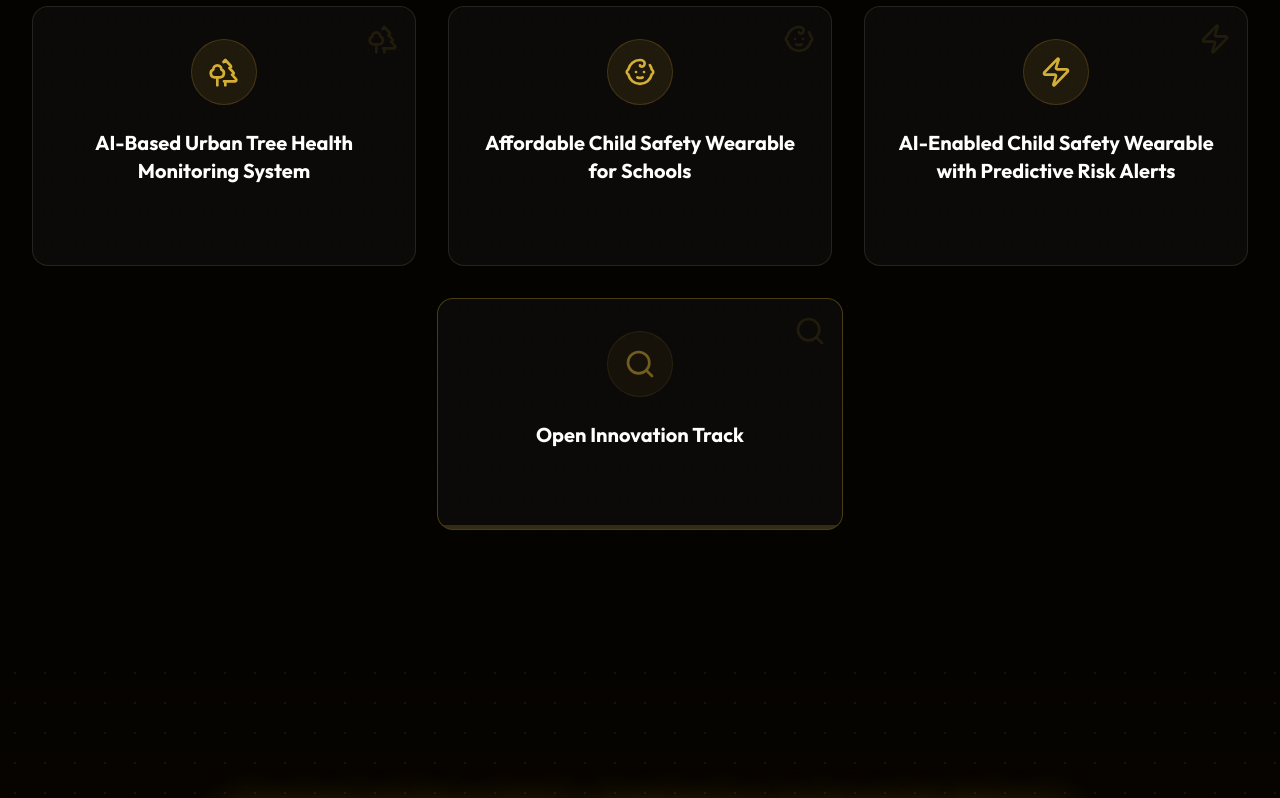
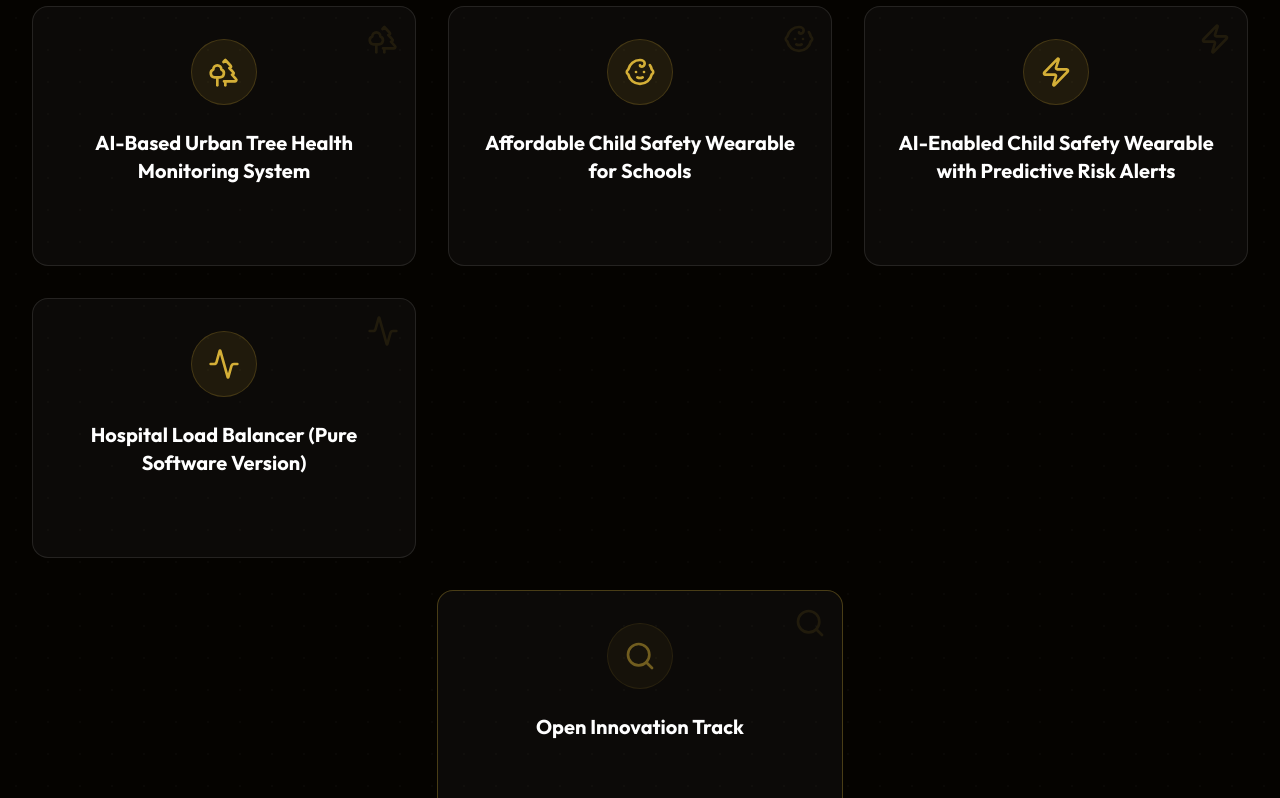
Before and after one commit to Roshinivb/genesis-hackathon, a React (Vite) app: page / in a window 1280 px wide. Shown: the part 5941-6739 px from the top of the page. Built offline with nearby package versions, Linux system fonts and the light colour scheme.

Commit message:
Add Hospital Load Balancer problem statement

```diff
--- a/src/components/ProblemSection.jsx
+++ b/src/components/ProblemSection.jsx
@@ -1,6 +1,6 @@
 import React, { useState } from 'react';
 import { motion, AnimatePresence } from 'framer-motion';
-import { Shield, Baby, Trees, Search, Brain, Zap, HardHat, X } from 'lucide-react';
+import { Shield, Baby, Trees, Search, Brain, Zap, HardHat, Activity, X } from 'lucide-react';
 
 const ProblemSection = () => {
     const [selectedProblem, setSelectedProblem] = useState(null);
@@ -44,6 +44,12 @@ const ProblemSection = () => {
         },
         {
             id: 7,
+            title: "Hospital Load Balancer (Pure Software Version)",
+            description: "Develop a software-based load balancing system to distribute patient inflow, optimize ward occupancies, and manage emergency room queues effectively across multiple hospitals or within a single large facility.",
+            icon: <Activity className="w-8 h-8 text-brand-gold" />
+        },
+        {
+            id: 8,
             title: "Open Innovation Track",
             description: "Participants may propose their own original startup idea addressing any real-world problem, provided it demonstrates clear customer need, a viable business model, scalability, and a supporting technical approach.",
             icon: <Search className="w-8 h-8 text-brand-gold" />
@@ -71,7 +77,7 @@ const ProblemSection = () => {
                 </motion.div>
 
                 <div className="grid grid-cols-1 md:grid-cols-2 lg:grid-cols-3 gap-8">
-                    {problems.slice(0, 6).map((problem, index) => (
+                    {problems.slice(0, problems.length - 1).map((problem, index) => (
                         <motion.div
                             key={problem.id}
                             initial={{ opacity: 0, scale: 0.9 }}
@@ -103,7 +109,7 @@ const ProblemSection = () => {
                     ))}
                 </div>
 
-                {/* 7th item alone, centered in the last row */}
+                {/* Last item alone, centered in the last row */}
                 <div className="mt-8 flex justify-center">
                     <motion.div
                         initial={{ opacity: 0, scale: 0.9 }}
@@ -111,19 +117,19 @@ const ProblemSection = () => {
                         viewport={{ once: true }}
                         transition={{ delay: 0.2 }}
                         whileHover={{ y: -5 }}
-                        onClick={() => setSelectedProblem(problems[6])}
+                        onClick={() => setSelectedProblem(problems[problems.length - 1])}
                         className="w-full md:w-1/2 lg:w-1/3 bg-white/[0.03] border border-brand-gold/30 p-8 rounded-2xl hover:border-brand-gold/50 cursor-pointer transition-all group relative overflow-hidden flex flex-col items-center text-center min-h-[220px]"
                     >
                         <div className="absolute top-0 right-0 p-4 opacity-10 group-hover:opacity-20 transition-opacity">
-                            {problems[6].icon}
+                            {problems[problems.length - 1].icon}
                         </div>
 
                         <div className="mb-6 inline-block p-4 rounded-full bg-brand-gold/10 border border-brand-gold/20 text-brand-gold animate-pulse group-hover:scale-110 transition-transform duration-300">
-                            {problems[6].icon}
+                            {problems[problems.length - 1].icon}
                         </div>
 
                         <h4 className="text-xl font-bold text-white mb-2 group-hover:text-brand-gold transition-colors">
-                            {problems[6].title}
+                            {problems[problems.length - 1].title}
                         </h4>
 
                         <p className="text-brand-gold/60 text-xs uppercase tracking-widest mt-auto pt-6 opacity-0 group-hover:opacity-100 transition-opacity">
```
